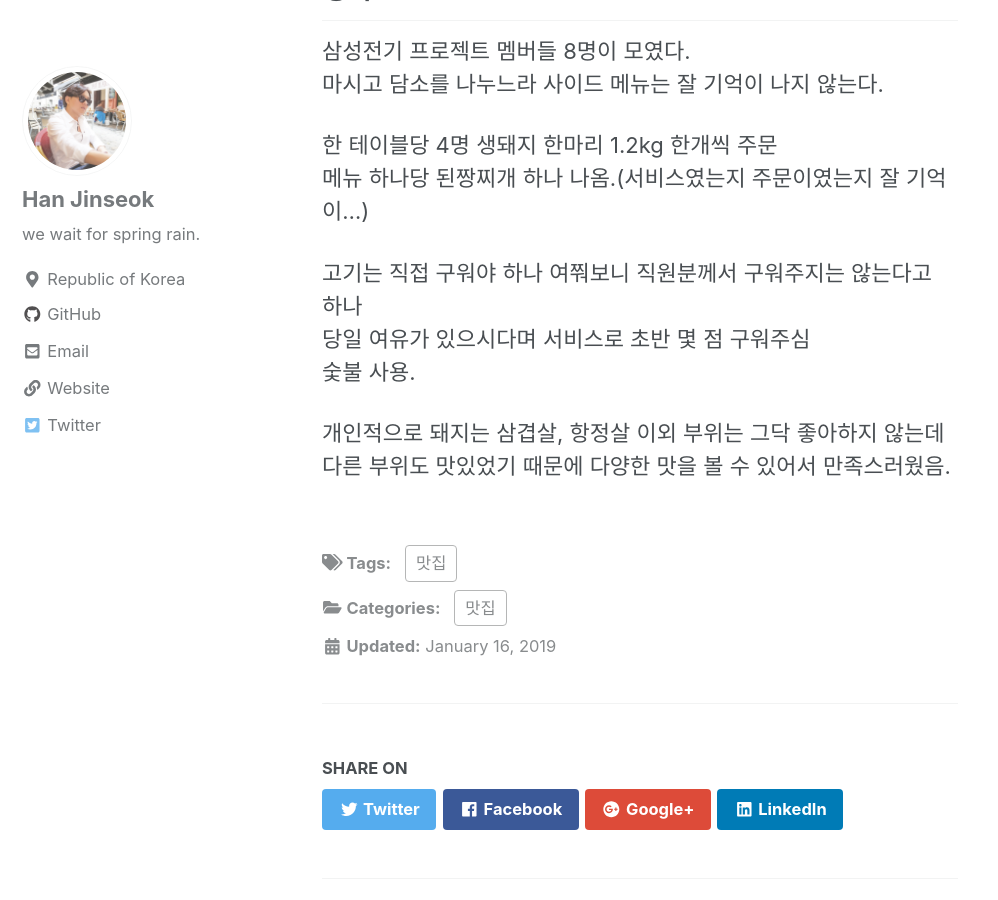
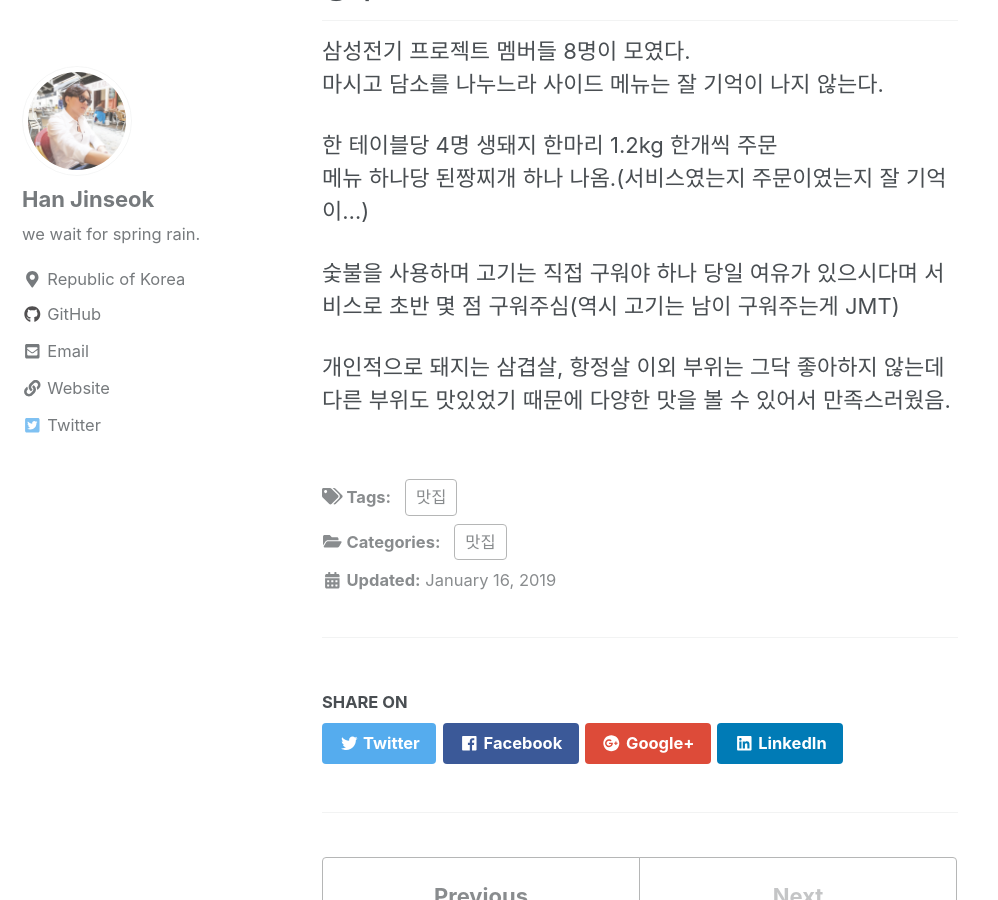
Before and after one commit to moregorenine/moregorenine.github.io, a Jekyll site: the page built from _posts/eat/2019-01-16-고기꾼김춘배-강남점.md, in a window 1280 px wide and 900 px high, scrolled down 465 px. Shown: the whole window, without its empty margins (0-998 px from the left). Built offline with Jekyll 4.4.1, drawn with Linux system fonts in a browser that asks for light colours; nearby versions of some CDN libraries; comment, search, counter and statistics services are not loaded; a style sheet for code colours, icons or effects is not loaded.

Commit message:
Update 2019-01-16-고기꾼김춘배-강남점.md

```diff
--- a/_posts/eat/2019-01-16-고기꾼김춘배-강남점.md
+++ b/_posts/eat/2019-01-16-고기꾼김춘배-강남점.md
@@ -21,8 +21,6 @@ last_modified_at: 2019-01-16T00:00:00+09:00
 한 테이블당 4명 생돼지 한마리 1.2kg 한개씩 주문
 메뉴 하나당 된짱찌개 하나 나옴.(서비스였는지 주문이였는지 잘 기억이...)
 
-고기는 직접 구워야 하나 여쭤보니 직원분께서 구워주지는 않는다고 하나
-당일 여유가 있으시다며 서비스로 초반 몇 점 구워주심
-숯불 사용.
+숯불을 사용하며 고기는 직접 구워야 하나 당일 여유가 있으시다며 서비스로 초반 몇 점 구워주심(역시 고기는 남이 구워주는게 JMT)
 
 개인적으로 돼지는 삼겹살, 항정살 이외 부위는 그닥 좋아하지 않는데 다른 부위도 맛있었기 때문에 다양한 맛을 볼 수 있어서 만족스러웠음.
```
